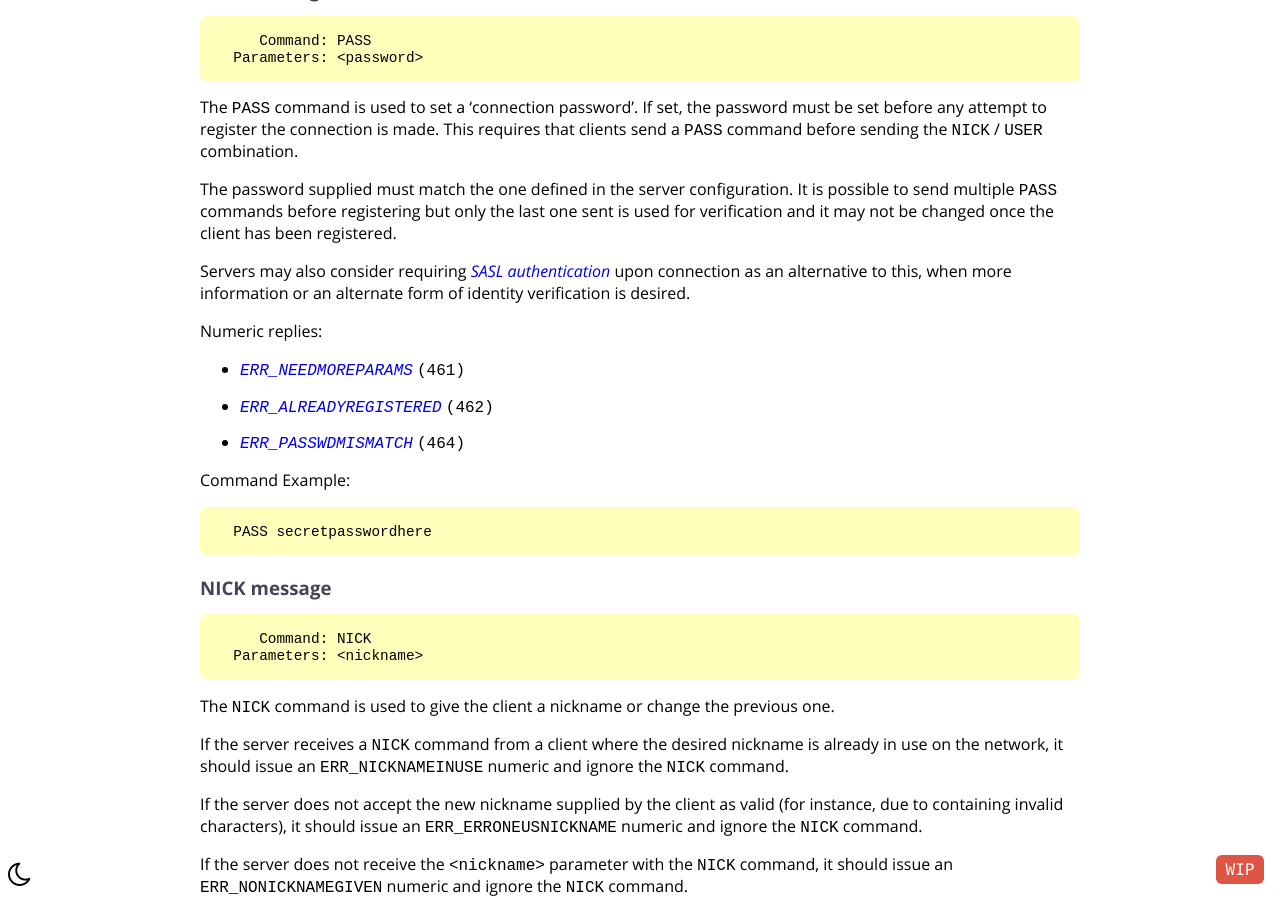
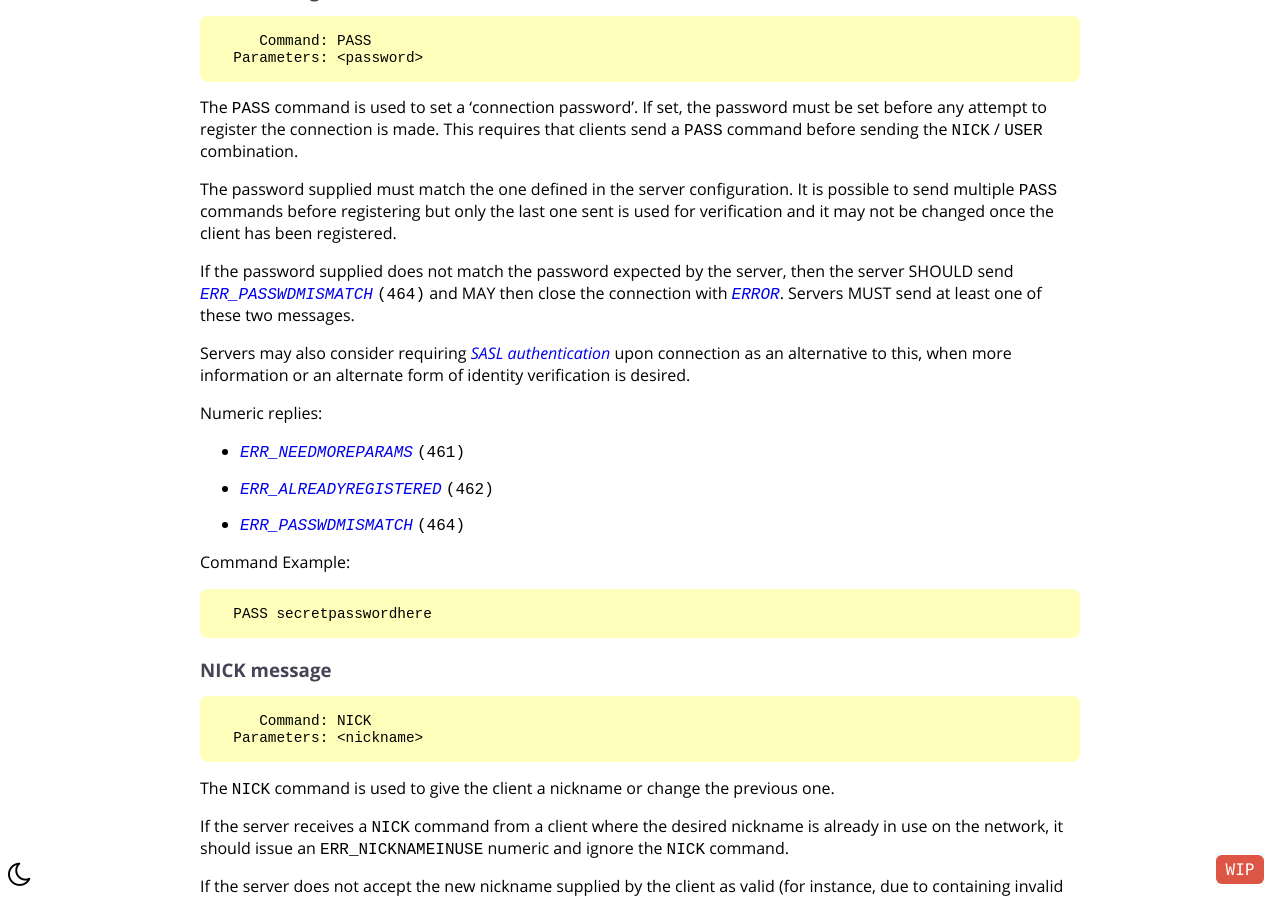
Before and after one commit to ircdocs/modern-irc, a Jekyll site: the page built from index.md, in a window 1280 px wide and 900 px high, scrolled down 21451 px. Built offline with Jekyll 4.4.1, drawn with Linux system fonts in a browser that asks for light colours; the table of contents is made by our own code.

Commit message:
Specify reply to invalid PASS. (#172)
* Specify reply to invalid PASS.

* Make ERROR optional after ERR_PASSWDMISMATCH.

```diff
--- a/_includes/messages/connection.md
+++ b/_includes/messages/connection.md
@@ -28,6 +28,8 @@ For the exact semantics of the `AUTHENTICATE` command and negotiating support fo
 The `PASS` command is used to set a 'connection password'. If set, the password must be set before any attempt to register the connection is made. This requires that clients send a `PASS` command before sending the `NICK` / `USER` combination.
 
 The password supplied must match the one defined in the server configuration. It is possible to send multiple `PASS` commands before registering but only the last one sent is used for verification and it may not be changed once the client has been registered.
+
+If the password supplied does not match the password expected by the server, then the server SHOULD send {% numeric ERR_PASSWDMISMATCH %} and MAY then close the connection with {% message ERROR %}. Servers MUST send at least one of these two messages.
 
 Servers may also consider requiring [SASL authentication](#authenticate-message) upon connection as an alternative to this, when more information or an alternate form of identity verification is desired.
 
```
